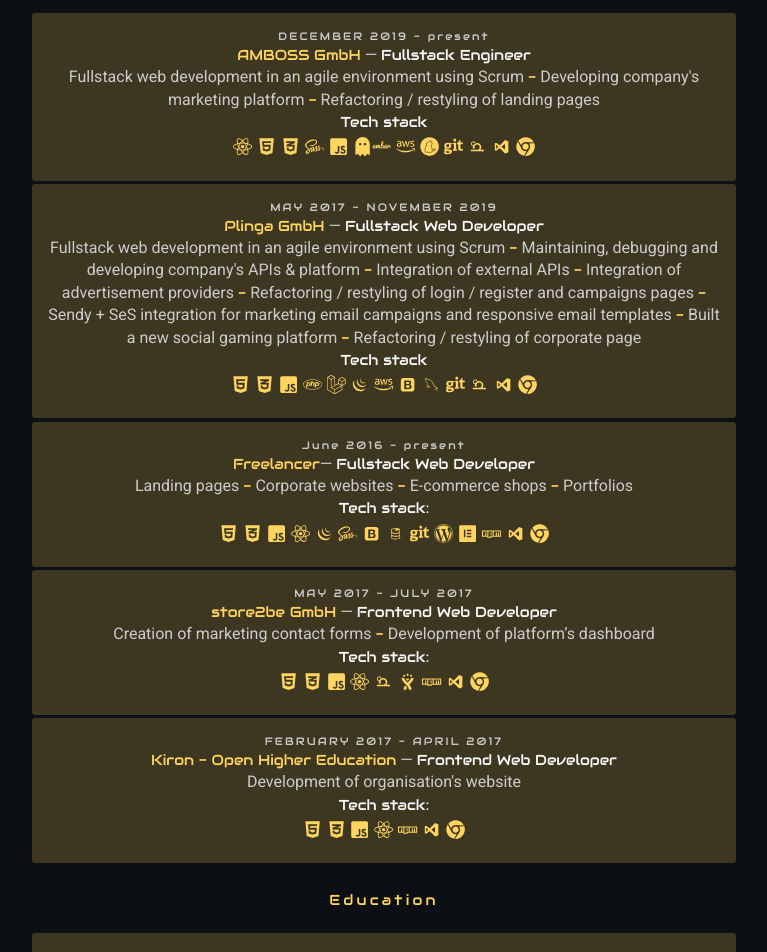
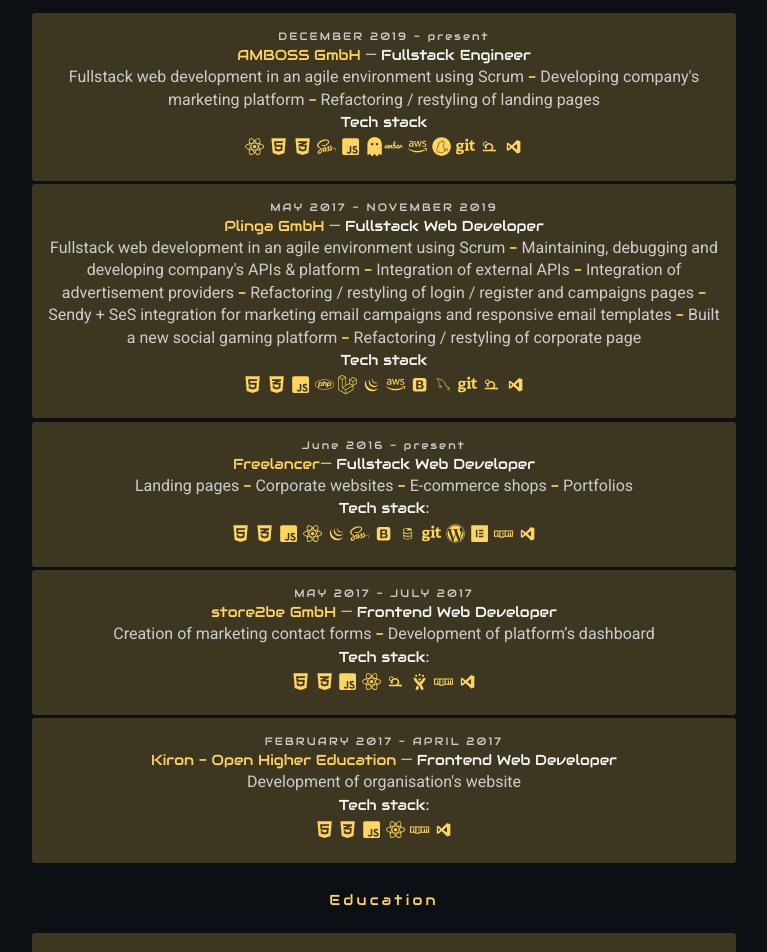
Before and after one commit to nikolaounkl/me, a React (Create React App) app: page / in a window 1280 px wide. Shown: the part 940-1892 px from the top of the page, without its empty margins (256-1023 px from the left). Built offline with nearby package versions, Linux system fonts and the light colour scheme.

Commit message:
Removed FaChrome

```diff
--- a/src/components/Experience.js
+++ b/src/components/Experience.js
@@ -8,7 +8,6 @@
   FaSass,
   FaPhp,
   FaLaravel,
-  FaChrome,
   FaAws,
   FaNpm,
   FaGit,
@@ -95,7 +94,7 @@
           <FaReact /> <FaHtml5 /> <FaCss3Alt /> <FaSass /> <FaJsSquare />{" "}
           <FaGhost />
           <FaEmber /> <FaAws /> <FaYarn /> <FaGit /> <DiScrum />{" "}
-          <DiVisualstudio /> <FaChrome />
+          <DiVisualstudio />
         </Icons>
       </Text>
 
@@ -123,7 +122,7 @@
         <Icons>
           <FaHtml5 /> <FaCss3Alt /> <FaJsSquare /> <FaPhp /> <FaLaravel />{" "}
           <DiJqueryLogo /> <FaAws /> <DiBootstrap /> <DiMysql /> <FaGit />{" "}
-          <DiScrum /> <DiVisualstudio /> <FaChrome />
+          <DiScrum /> <DiVisualstudio />
         </Icons>
       </Text>
 
@@ -138,7 +137,7 @@
         <Icons>
           <FaHtml5 /> <FaCss3Alt /> <FaJsSquare /> <FaReact /> <DiJqueryLogo />{" "}
           <FaSass /> <DiBootstrap /> <DiFirebase /> <FaGit /> <FaWordpress />{" "}
-          <FaElementor /> <FaNpm /> <DiVisualstudio /> <FaChrome />
+          <FaElementor /> <FaNpm /> <DiVisualstudio />
         </Icons>
       </Text>
 
@@ -159,7 +158,7 @@
         <Span white>Tech stack:</Span>
         <Icons>
           <FaHtml5 /> <FaCss3Alt /> <FaJsSquare /> <FaReact /> <DiScrum />{" "}
-          <DiJira /> <FaNpm /> <DiVisualstudio /> <FaChrome />
+          <DiJira /> <FaNpm /> <DiVisualstudio />
         </Icons>
       </Text>
 
@@ -175,7 +174,7 @@
         <Span white>Tech stack:</Span>
         <Icons>
           <FaHtml5 /> <FaCss3Alt /> <FaJsSquare /> <FaReact /> <FaNpm />{" "}
-          <DiVisualstudio /> <FaChrome />
+          <DiVisualstudio />
         </Icons>
       </Text>
     </Section>
```
